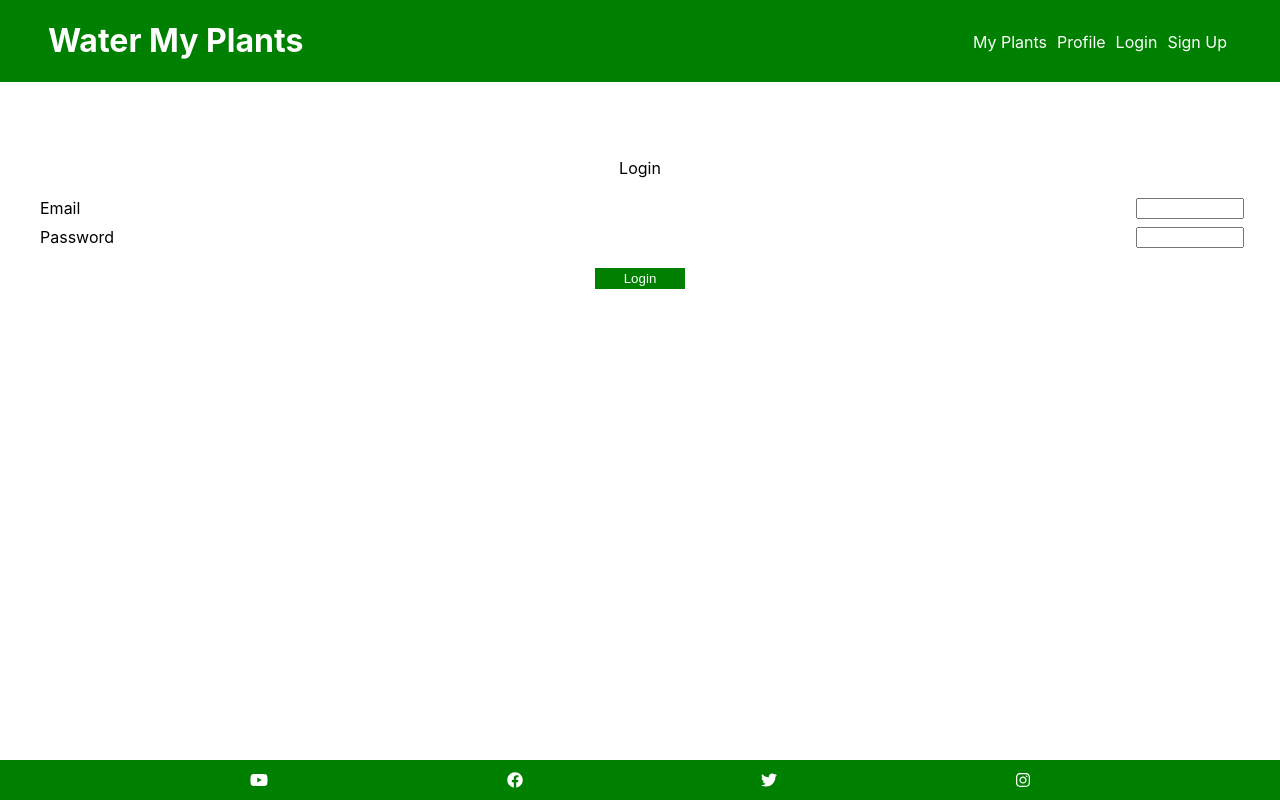
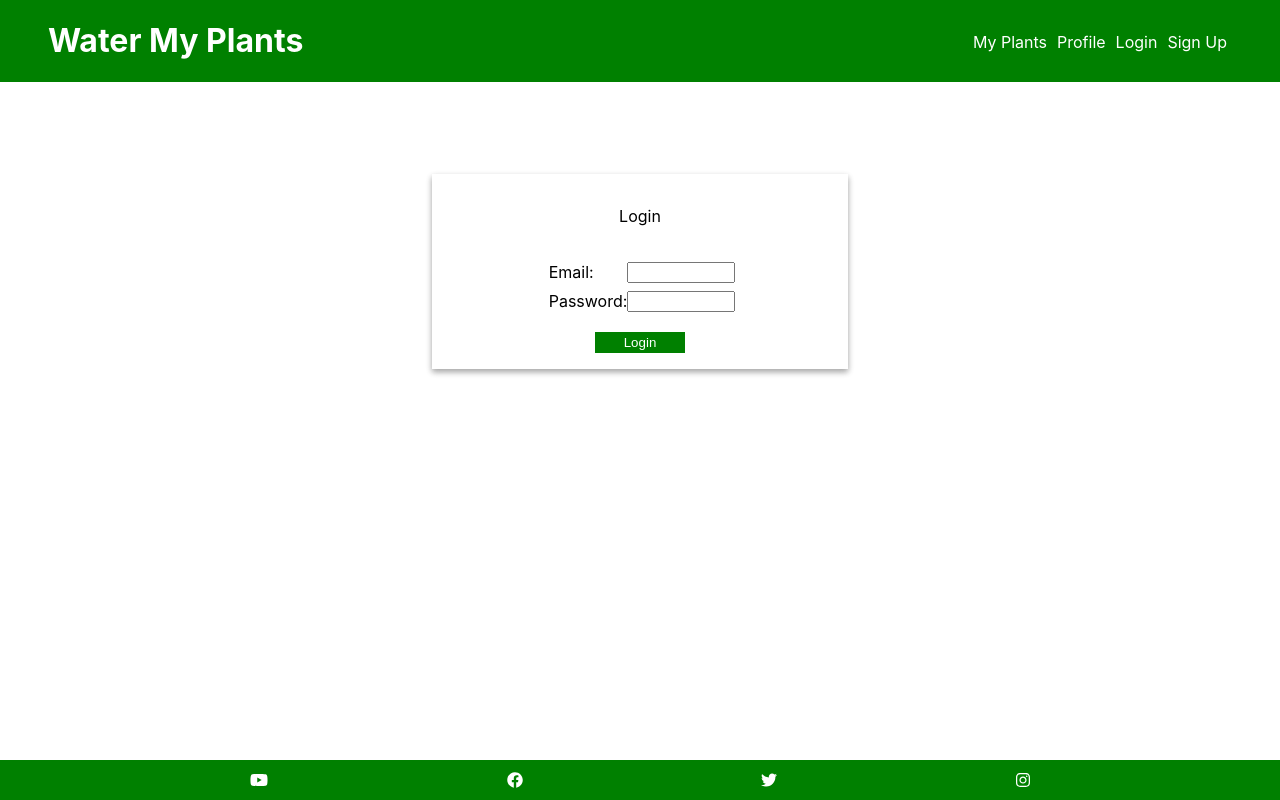
Before and after one commit to watermyplants-lambda/frontend, a React (Create React App) app in the folder water-my-plants/: page /login in a window 1280 px wide. Built offline with nearby package versions, Linux system fonts and the light colour scheme.

Commit message:
login form styles

```diff
--- a/water-my-plants/src/App.css
+++ b/water-my-plants/src/App.css
@@ -163,3 +163,30 @@ button {
   display: flex;
   flex-direction: column;
 }
+
+/* ------------- LOGIN FORM ------------- */
+.login-form {
+  height: 100%;
+  width: 30%;
+  padding: 1rem;
+  margin: 2rem;
+  box-shadow: 0 3px 6px rgba(0, 0, 0, 0.16), 0 3px 6px rgba(0, 0, 0, 0.23);
+  display: flex;
+  flex-direction: column;
+  align-items: center;
+}
+
+.login-page {
+  display: flex;
+  flex-direction: column;
+  justify-content: center;
+  align-content: center;
+  align-items: center;
+}
+
+.login-inputs {
+  display: flex;
+  flex-direction: column;
+  justify-content: space-evenly;
+  align-content: center;
+}
--- a/water-my-plants/src/components/Login.js
+++ b/water-my-plants/src/components/Login.js
@@ -91,7 +91,9 @@ const Login = () => {
     return(
         <form onSubmit={onSubmit}>
 
-            <div className='loginPage'>
+            <div className='login-page'>
+
+                <div className='login-form'>
                 <p>Login</p>
 
                     <div className='errors'>
@@ -100,8 +102,6 @@ const Login = () => {
                     <p>{loginFormError.email}</p>
                     <p>{loginFormError.password}</p>
                     </div>
-
-                <div className='loginForm'>
                     {/* <label>First Name
                         <input
                             type='text'
@@ -119,8 +119,8 @@ const Login = () => {
                             onChange={onChange}
                         />
                     </label> */}
-
-                    <label>Email
+                    <div className="login-inputs">
+                    <label className="label">Email:
                         <input
                             type='text'
                             name='email'
@@ -129,7 +129,7 @@ const Login = () => {
                         />
                     </label>
 
-                    <label>Password
+                    <label className="label">Password:
                         <input
                             type='password'
                             name='password'
@@ -137,6 +137,7 @@ const Login = () => {
                             onChange={onChange}
                         />
                     </label>
+                    </div>
                     <button className='loginBttn'>Login</button>
                     {/* <button className='loginBttn' disabled={loginFormDisabled}>Login</button> */}
                 </div>
--- a/water-my-plants/src/validation/LoginValidation.js
+++ b/water-my-plants/src/validation/LoginValidation.js
@@ -1,10 +1,10 @@
 import * as yup from 'yup';
 
 export default yup.object().shape({
-    firstName: yup.string()
-    .required('A first name is required'),
-    lastName: yup.string()
-    .required('A last name is required'),
+    // firstName: yup.string()
+    // .required('A first name is required'),
+    // lastName: yup.string()
+    // .required('A last name is required'),
     email: yup.string()
     .email('Must be a valid email')
     .required('A first Name is Required'),
```
Lines whose indentation alone changed are shown as unchanged.
